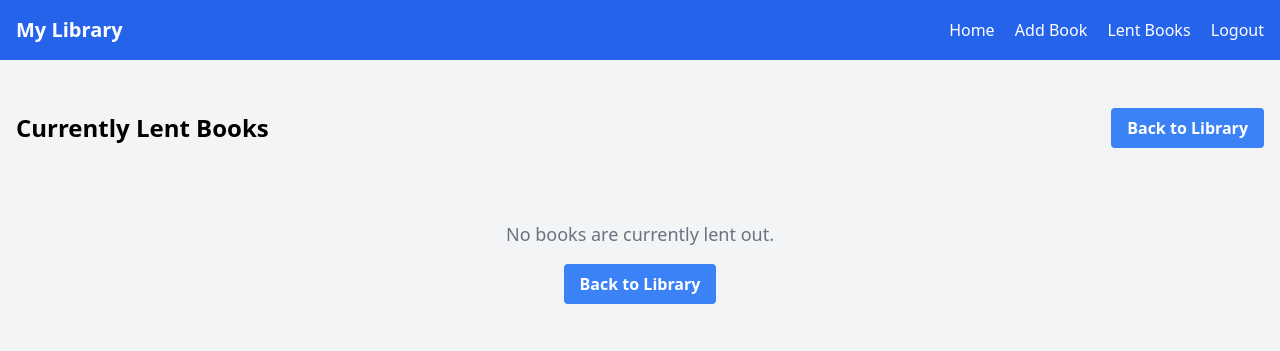
After one commit to anderovsky/ITStep-final-project, a Flask app: page /lent_books in a window 1280 px wide. The commit adds this page. Shown: the top 351 px of the page. Run offline with Flask 3, Linux system fonts and the light colour scheme; a user stored in the database is signed in; some libraries are stand-ins or nearby versions.

Commit message:
Lending funcion added

```diff
--- a/app.py
+++ b/app.py
@@ -115,14 +115,58 @@ def add_book():
 
 
 # Debug route to check database
-@app.route('/debug')
-def debug():
-    try:
-        users = User.query.all()
-        books = Book.query.all()
-        return f"Users: {len(users)}, Books: {len(books)}"
-    except Exception as e:
-        return f"Database error: {e}"
+@app.route('/lend_book/<int:book_id>', methods=['GET', 'POST'])
+@login_required
+def lend_book(book_id):
+    book = Book.query.get_or_404(book_id)
+
+    if book.is_lent:
+        flash('This book is already lent out!')
+        return redirect(url_for('index'))
+
+    if request.method == 'POST':
+        lent_to = request.form.get('lent_to')
+
+        if not lent_to:
+            flash('Please enter who you are lending the book to')
+            return render_template('lend_book.html', book=book)
+
+        # Update book lending info
+        book.is_lent = True
+        book.lent_to = lent_to
+        book.lent_date = datetime.now()
+
+        db.session.commit()
+        flash(f'Book "{book.title}" has been lent to {lent_to}!')
+        return redirect(url_for('index'))
+
+    return render_template('lend_book.html', book=book)
+
+
+@app.route('/return_book/<int:book_id>')
+@login_required
+def return_book(book_id):
+    book = Book.query.get_or_404(book_id)
+
+    if not book.is_lent:
+        flash('This book is not currently lent out!')
+        return redirect(url_for('index'))
+
+    # Reset lending info
+    book.is_lent = False
+    book.lent_to = None
+    book.lent_date = None
+
+    db.session.commit()
+    flash(f'Book "{book.title}" has been returned!')
+    return redirect(url_for('index'))
+
+
+@app.route('/lent_books')
+@login_required
+def lent_books():
+    books = Book.query.filter_by(is_lent=True).all()
+    return render_template('lent_books.html', books=books)
 
 
 def init_db():
--- a/templates/base.html
+++ b/templates/base.html
@@ -14,6 +14,7 @@
             <div class="space-x-4">
                 <a href="{{ url_for('index') }}" class="hover:underline">Home</a>
                 <a href="{{ url_for('add_book') }}" class="hover:underline">Add Book</a>
+                <a href="{{ url_for('lent_books') }}" class="hover:underline">Lent Books</a>
                 <a href="{{ url_for('logout') }}" class="hover:underline">Logout</a>
             </div>
         {% endif %}
--- /dev/null
+++ b/templates/lent_books.html
@@ -0,0 +1,42 @@
+{% extends "base.html" %}
+
+{% block content %}
+<div class="flex justify-between items-center mb-6">
+    <h2 class="text-2xl font-bold">Currently Lent Books</h2>
+    <a href="{{ url_for('index') }}"
+       class="bg-blue-500 hover:bg-blue-700 text-white font-bold py-2 px-4 rounded">
+        Back to Library
+    </a>
+</div>
+
+{% if books %}
+    <div class="grid grid-cols-1 md:grid-cols-2 lg:grid-cols-3 gap-6">
+        {% for book in books %}
+        <div class="bg-white rounded-lg shadow-md p-6 border-l-4 border-orange-500">
+            <h3 class="text-xl font-bold mb-2">{{ book.title }}</h3>
+            <p class="text-gray-600 mb-2">by {{ book.author }}</p>
+            <p class="text-sm text-gray-500 mb-2">📍 {{ book.room }} - {{ book.shelf }}</p>
+
+            <div class="bg-orange-50 p-3 rounded mb-4">
+                <p class="text-orange-700 font-semibold">📤 Lent to: {{ book.lent_to }}</p>
+                <p class="text-orange-600 text-sm">Since: {{ book.lent_date.strftime('%B %d, %Y') }}</p>
+            </div>
+
+            <a href="{{ url_for('return_book', book_id=book.id) }}"
+               class="w-full bg-green-500 hover:bg-green-700 text-white font-bold py-2 px-4 rounded text-center block"
+               onclick="return confirm('Mark this book as returned?')">
+                Mark as Returned
+            </a>
+        </div>
+        {% endfor %}
+    </div>
+{% else %}
+    <div class="text-center py-12">
+        <p class="text-gray-500 text-lg">No books are currently lent out.</p>
+        <a href="{{ url_for('index') }}"
+           class="mt-4 inline-block bg-blue-500 hover:bg-blue-700 text-white font-bold py-2 px-4 rounded">
+            Back to Library
+        </a>
+    </div>
+{% endif %}
+{% endblock %}
```
Also changed, not shown: templates/index.html (+18 -8 lines), templates/lend_book.html (added, +35 -0 lines), instance/library.db. Lines whose indentation alone changed are shown as unchanged.
